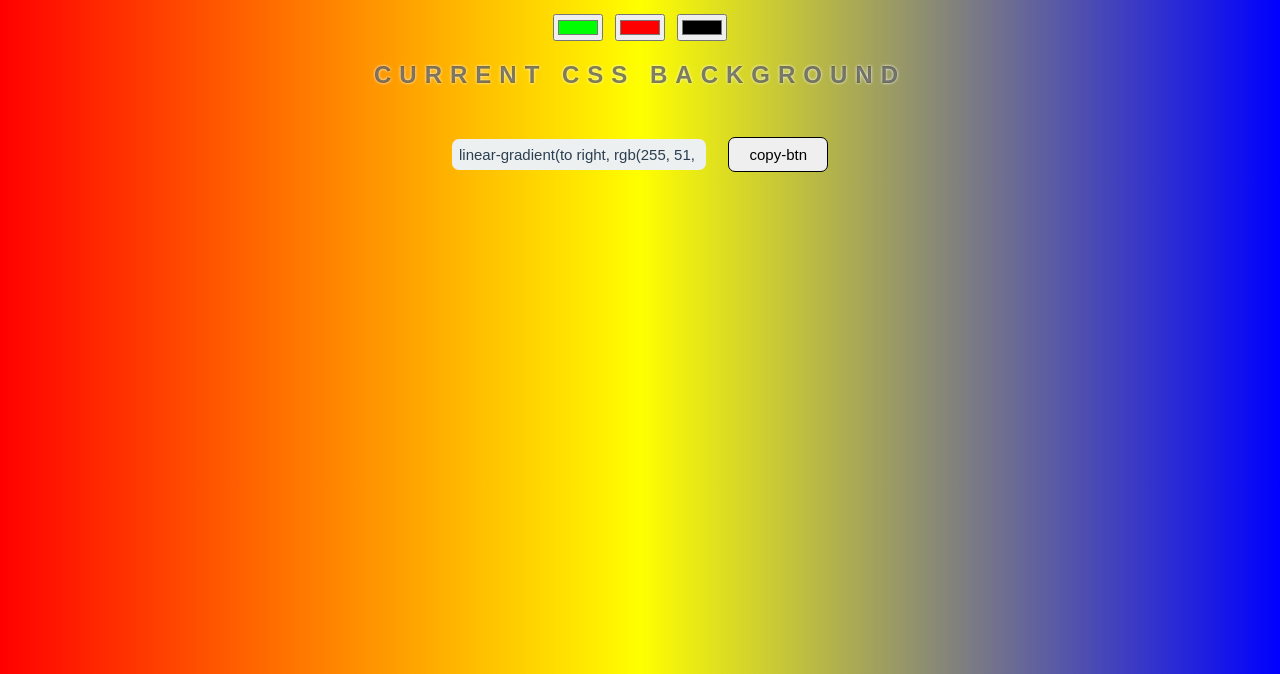
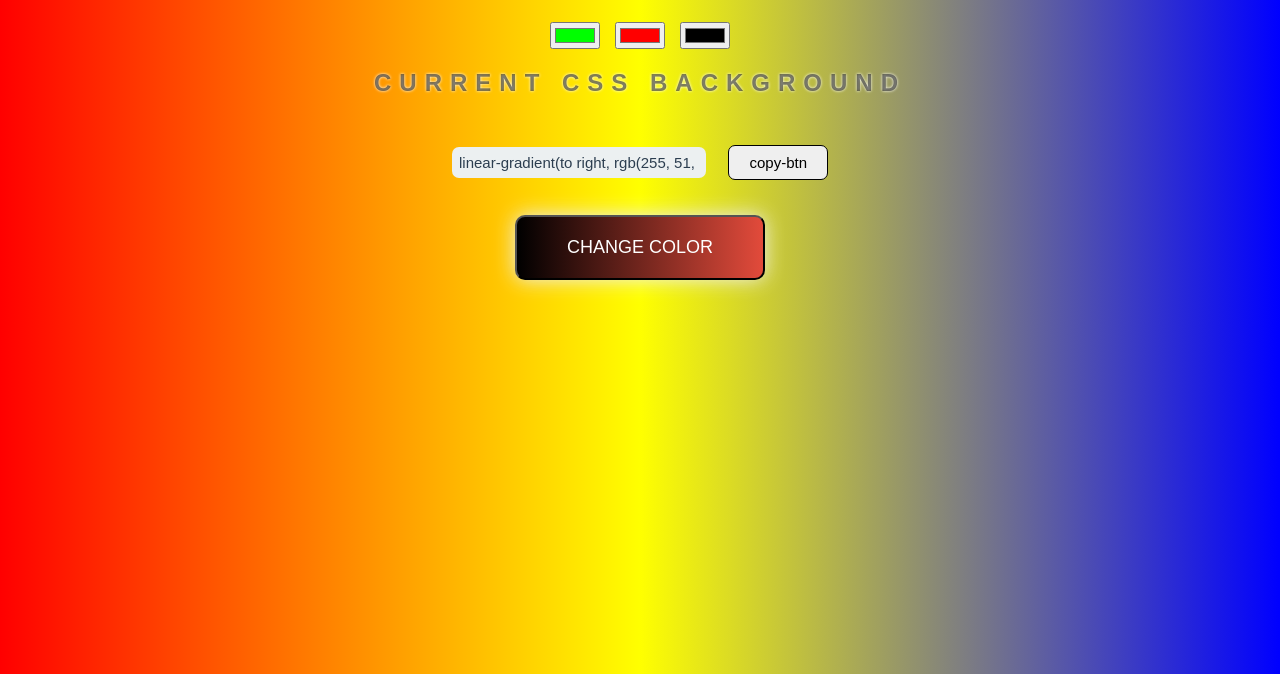
Before and after one commit to farhanacsebd/Simple-3-Color-Gradient-Using-JavaScript, a plain HTML site: page index.html in a window 1280 px wide. Shown: the part 126-800 px from the top of the page. Drawn offline with Linux system fonts and the light colour scheme.

Commit message:
added change btn

```diff
--- a/index.html
+++ b/index.html
@@ -1,24 +1,31 @@
 <!DOCTYPE html>
 <html lang="en">
-<head>
-    <meta charset="UTF-8">
-    <meta http-equiv="X-UA-Compatible" content="IE=edge">
-    <meta name="viewport" content="width=device-width, initial-scale=1.0">
-    <link rel="stylesheet" href="style.css">
-    <link rel="shortcut icon" href="https://media.wired.com/photos/59094a0ad8c8646f38eef2ae/191:100/w_1280,c_limit/rainbow-sq.jpg" type="image/x-icon">
+  <head>
+    <meta charset="UTF-8" />
+    <meta http-equiv="X-UA-Compatible" content="IE=edge" />
+    <meta name="viewport" content="width=device-width, initial-scale=1.0" />
+    <link rel="stylesheet" href="style.css" />
+    <link
+      rel="shortcut icon"
+      href="https://media.wired.com/photos/59094a0ad8c8646f38eef2ae/191:100/w_1280,c_limit/rainbow-sq.jpg"
+      type="image/x-icon"
+    />
     <title>BackgrounGradient Generator</title>
-</head>
-<body id="gradient">
-   <h1>Background Generator</h1>
-   <input id="color1" type="color" name="color1" value="#00ff00">
-   <input id="color2" type="color" name="color2" value="#ff0000">
-   <input id="color3" type="color" name="color3" value="#000000">
+  </head>
+  <body id="gradient">
+    <h1>Background Generator</h1>
+    <div class="grp">
+      <input id="color1" type="color" name="color1" value="#00ff00" />
+      <input id="color2" type="color" name="color2" value="#ff0000" />
+      <input id="color3" type="color" name="color3" value="#000000" />
+    </div>
     <h2>Current CSS Background</h2>
     <!-- <h3></h3> -->
     <div>
-        <input id="output" type="text" value="linear-gradient(to right, rgb(255, 51, 0), rgb(255, 234, 0), rgb(45, 4, 251))">
-        <input class="btn" id="copy-btn" type="button" value="copy-btn">
+      <input id="output" type="text" value="linear-gradient(to right, rgb(255, 51, 0), rgb(255, 234, 0), rgb(45, 4, 251))" />
+      <input class="btn" id="copy-btn" type="button" value="copy-btn" />
     </div>
+    <button class="btn-main" id="change-btn">Change Color</button>
     <script src="index.js"></script>
-</body>
+  </body>
 </html>
--- a/index.js
+++ b/index.js
@@ -1,21 +1,19 @@
-const css = document.getElementById('output');
-const color1 = document.getElementById('color1');
-const color2 = document.getElementById('color2');
-const color3 = document.getElementById('color3');
-const body = document.getElementById('gradient');
+const css = document.getElementById("output");
+const color1 = document.getElementById("color1");
+const color2 = document.getElementById("color2");
+const color3 = document.getElementById("color3");
+const body = document.getElementById("gradient");
+const changeBtn = document.getElementById("change-btn");
 
-
-function setGradient(){
-    body.style.background =`linear-gradient(to right, ${color1.value} ,${color2.value},${color3.value}`;
-    css.value = `${body.style.background}`;
+function setGradient() {
+  body.style.background = `linear-gradient(to right, ${color1.value} ,${color2.value},${color3.value}`;
+  css.value = `${body.style.background}`;
 }
 
-document.getElementById('copy-btn').addEventListener('click',function(){
+document.getElementById("copy-btn").addEventListener("click", function () {
+  navigator.clipboard.writeText(css.value);
+});
 
-    navigator.clipboard.writeText(css.value)
-
-  })
-
-color1.addEventListener('input',setGradient)
-color2.addEventListener('input',setGradient)
-color3.addEventListener('input',setGradient)
+color1.addEventListener("input", setGradient);
+color2.addEventListener("input", setGradient);
+color3.addEventListener("input", setGradient);
--- a/style.css
+++ b/style.css
@@ -1,26 +1,57 @@
-body{
+body {
+  display: flex;
+  flex-direction: column;
+  align-items: center;
+  justify-content: center;
   font-family: sans-serif;
-    color: rgba(0, 0, 0,0.5);
+  color: rgba(0, 0, 0, 0.5);
   text-align: center;
   text-transform: uppercase;
   letter-spacing: 0.5em;
   top: 15%;
-    background: linear-gradient(to right,red,yellow,blue);
+  background: linear-gradient(to right, red, yellow, blue);
   text-shadow: 0 0 3px #fff;
 }
 
-h1{
-    font-weight:600;
-    font-size:  3.5em;
+h1 {
+  font-weight: 600;
+  font-size: 3.5em;
   width: 100%;
   text-transform: uppercase;
 }
 
-h3{
-    font-weight:900;
-    font-size:  1.2em;
+h3 {
+  font-weight: 900;
+  font-size: 1.2em;
   text-transform: none;
   letter-spacing: none;
+}
+
+.grp {
+  display: flex;
+  flex-direction: row;
+  gap: 15px;
+}
+
+.btn-main {
+  background-image: linear-gradient(to right, #000000 0%, #e74c3c 51%, #000000 100%);
+  margin: 35px;
+  padding: 20px 50px;
+  text-align: center;
+  text-transform: uppercase;
+  transition: 0.5s;
+  background-size: 200% auto;
+  color: white;
+  box-shadow: 0 0 20px #eee;
+  border-radius: 10px;
+  font-size: 18px;
+  display: block;
+}
+
+.btn-main:hover {
+  background-position: right center; /* change the direction of the change here */
+  color: #fff;
+  text-decoration: none;
 }
 
 #output {
@@ -35,15 +66,14 @@ h3{
   font-size: 15px;
 }
 
-
-.btn{
-	padding:8px 20px;
+.btn {
+  padding: 8px 20px;
   border: 1px solid #000;
   border-radius: 7px;
   font-size: 15px;
 }
 
-.btn:hover{
+.btn:hover {
   background-color: rgba(0, 0, 0, 0.842);
   color: #fff;
   cursor: pointer;
```
Also changed, not shown: 1 other file. Lines whose indentation alone changed are shown as unchanged.
